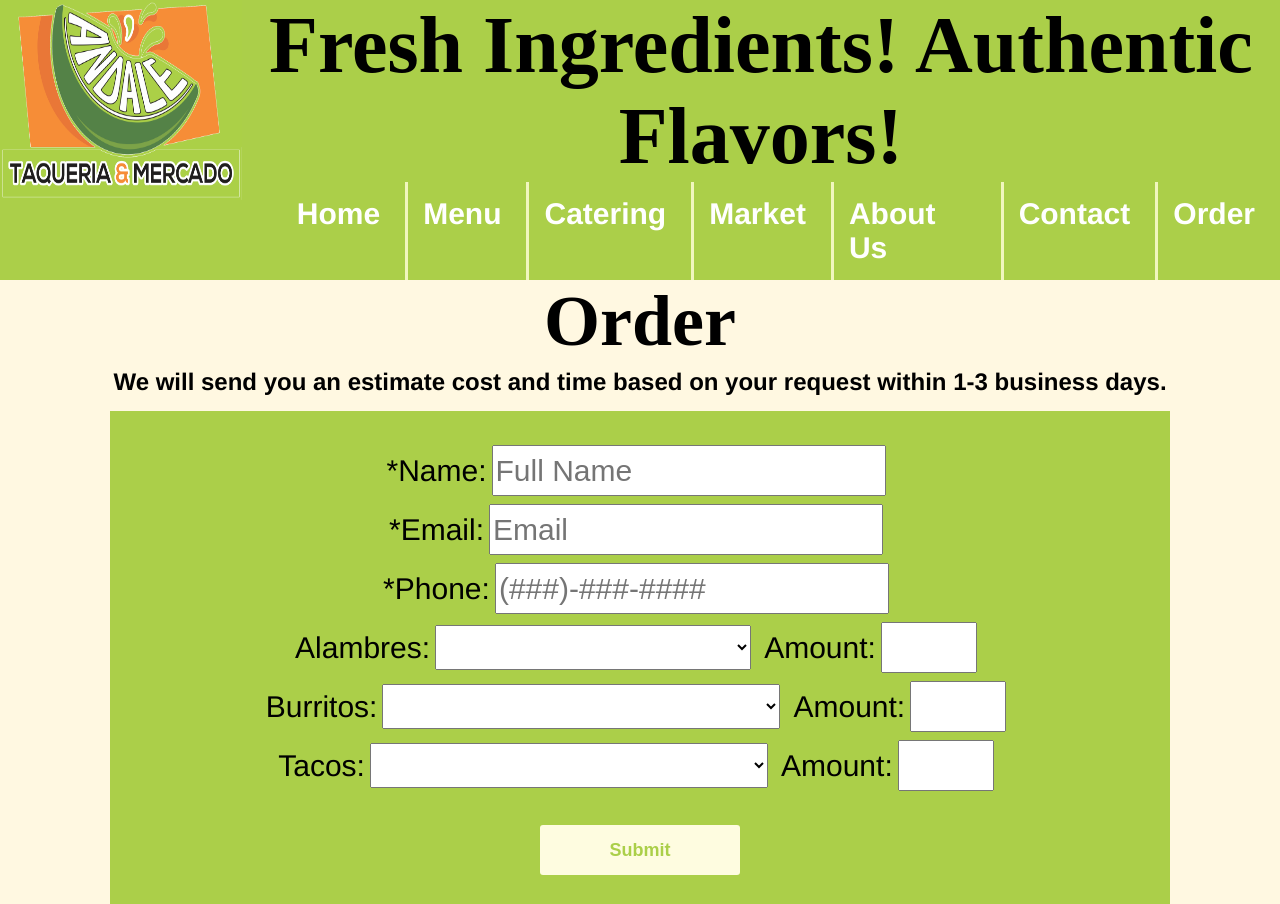
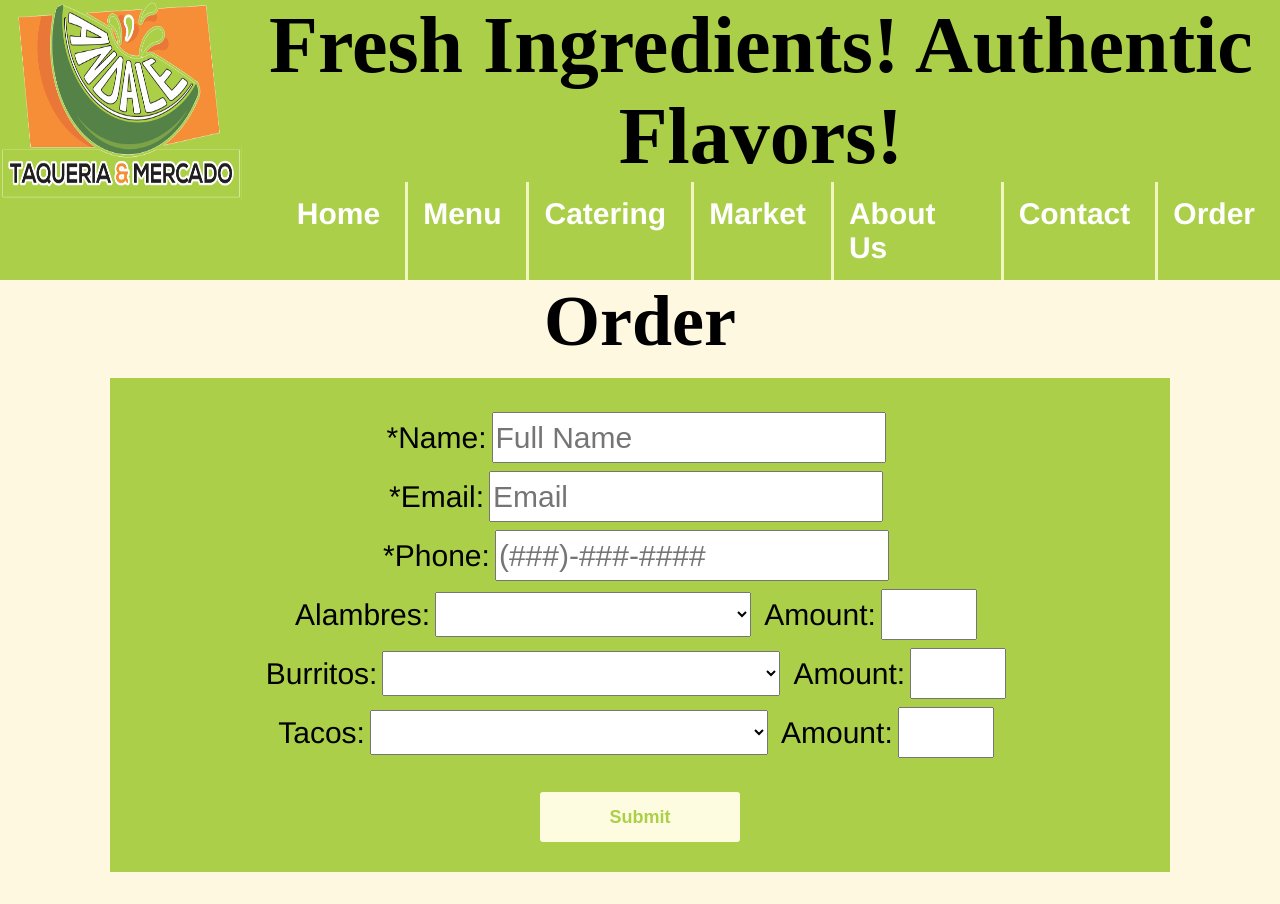
Before and after one commit to kouYang2015/JTD-AndaleTaqueriaMercado, a PHP site: page /order.php in a window 1280 px wide. Shown: the top 904 px of the page. Run offline with PHP 8.4, Linux system fonts and the light colour scheme; some web fonts are replaced.

Commit message:
removed unnecessary page info.

```diff
--- a/src/order.php
+++ b/src/order.php
@@ -11,7 +11,6 @@
   <?php include 'header.html'; ?>
   <div class="info-container">
     <h1 class="title-fonts">Order</h1>
-    <p>We will send you an estimate cost and time based on your request within 1&#45;3 business days.</p>
   </div>
   <div class="order-form-container">
     <form action="process_order.php" method="post">
```
